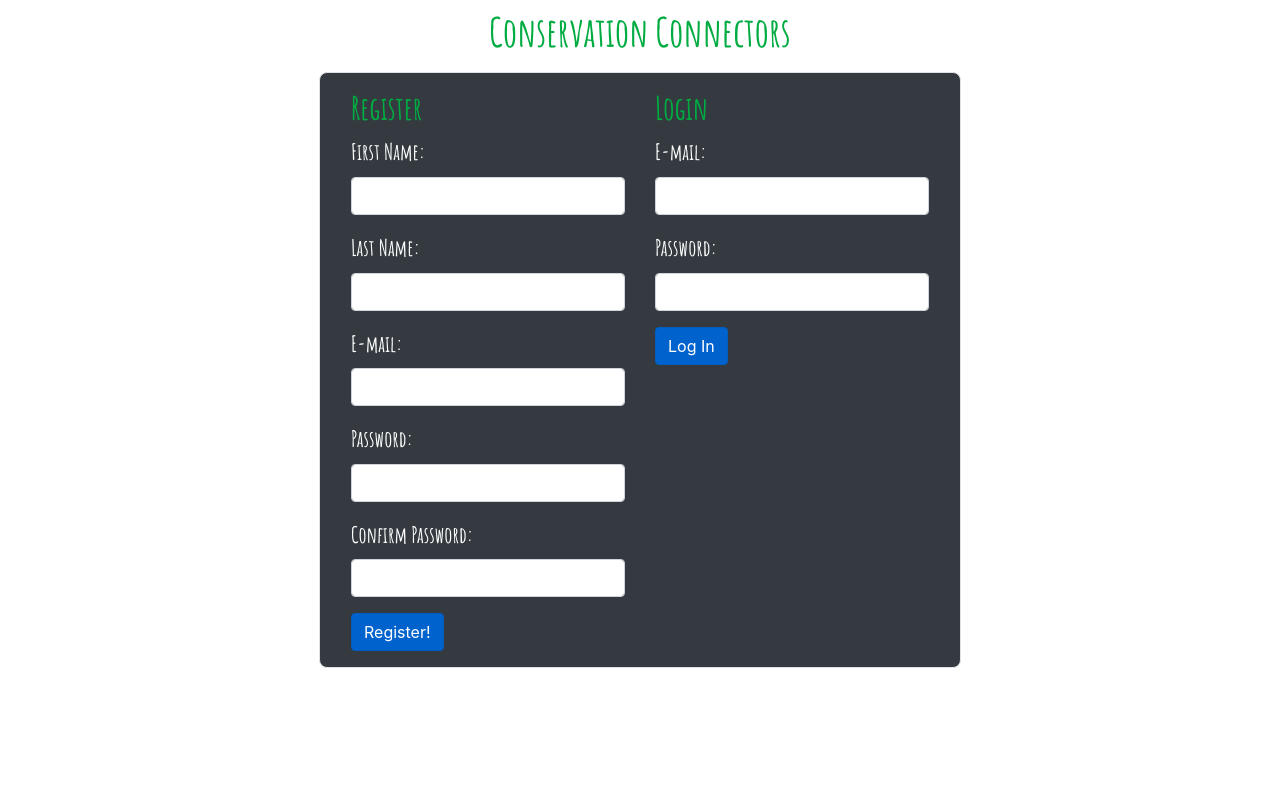
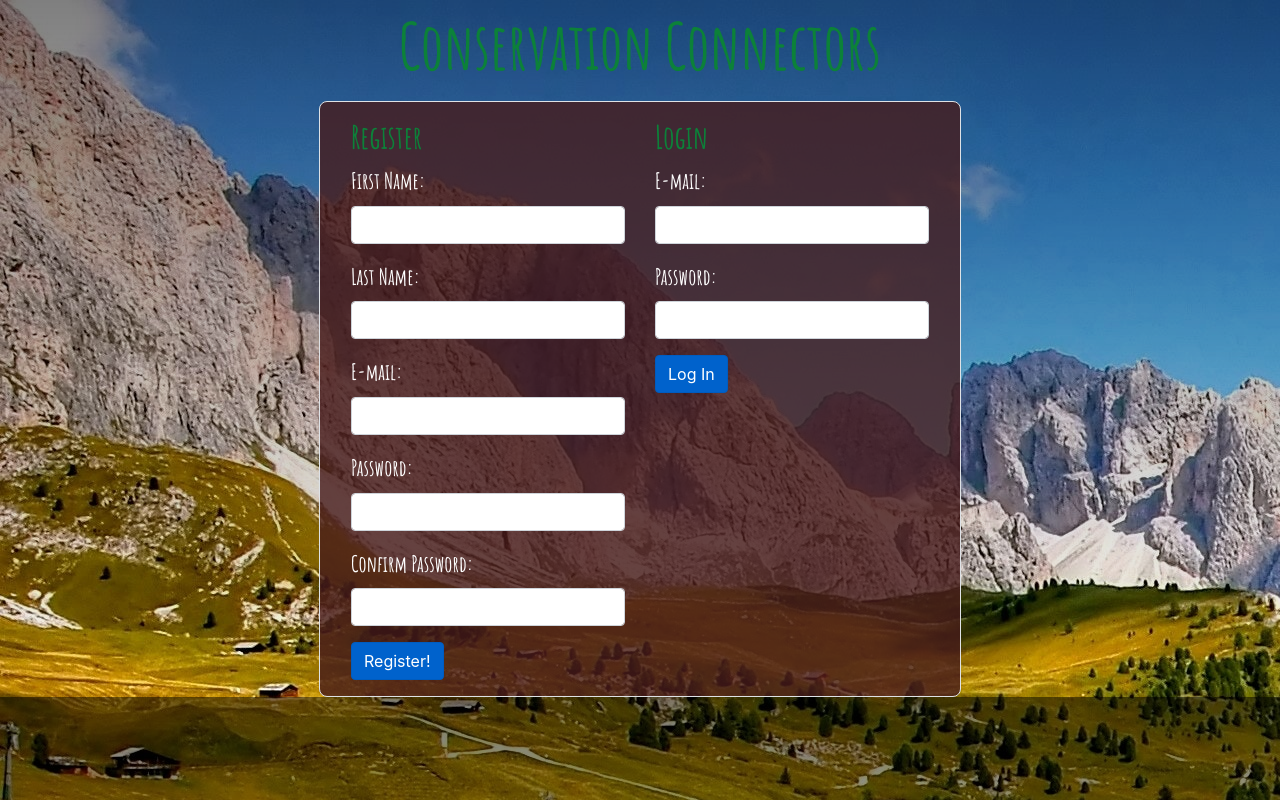
Before and after one commit to Hughes-D/algo_prac, a Django app: page / in a window 1280 px wide. Run offline with Django 3.2, Linux system fonts and the light colour scheme; some libraries are stand-ins or nearby versions.

Commit message:
new login page

```diff
--- a/my_final_proj/login_app/static/style.css
+++ b/my_final_proj/login_app/static/style.css
@@ -1,5 +1,5 @@
 body {
-  background-color: ;
+background: linear-gradient(rgba(0, 0, 0, .5), transparent),url('/static/img/mountains_and_lake.jpg');
 }
 
 h1,
@@ -7,7 +7,11 @@
 h2 {
   font-family: 'Amatic SC', cursive;
   font-weight: 700;
-  color: #00ac42;
+  color: rgb(12, 129, 57);
+}
+
+.main-head {
+  font-size: 4rem;
 }
 
 label {
@@ -18,4 +22,5 @@
 
 .form-container {
   border-radius: .5rem;
+  background: rgba(70, 27, 27, 0.8);
 }
--- a/my_final_proj/login_app/templates/index.html
+++ b/my_final_proj/login_app/templates/index.html
@@ -20,7 +20,7 @@
 
 <body>
     <div class="d-flex justify-content-center">
-        <h1 class="p-2">Conservation Connectors</h1>
+        <h1 class="main-head p-2">Conservation Connectors</h1>
     </div>
     <div class="wrapper d-flex justify-content-center">
         {% if messages %}
@@ -32,7 +32,7 @@
             {% endfor %}
         </ul>
         {% endif %}
-        <div class="form-container bg-dark d-inline-flex p-3 border text-white">
+        <div class="form-container d-inline-flex p-3 border text-white">
             <div class='form-register'>
                 <form class="container" action="/create" method="post">
                     {% csrf_token %}
```
Also changed, not shown: my_final_proj/login_app/static/img/mountains_and_lake.jpg (added), 1 other file.
